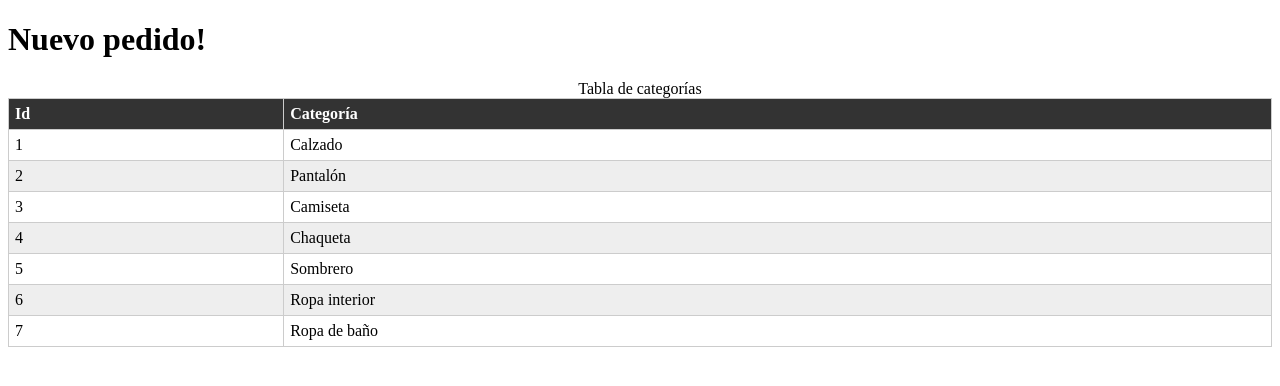
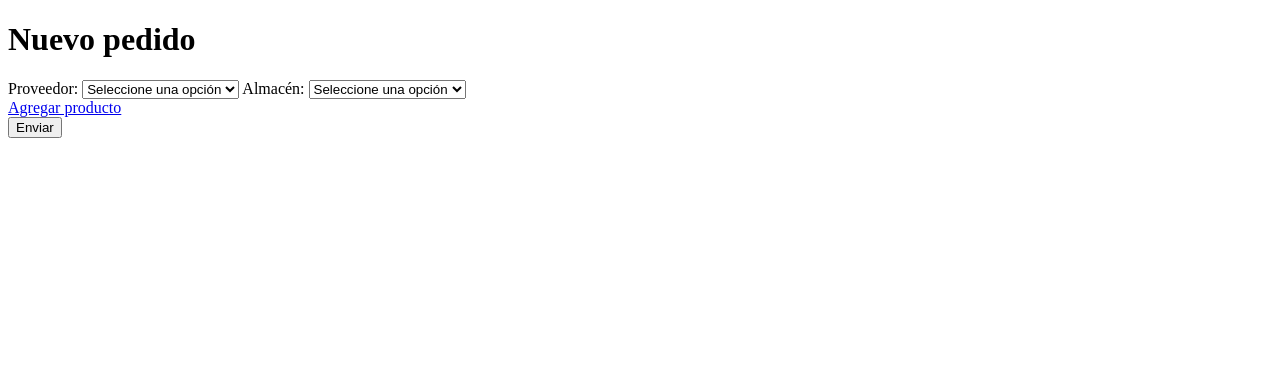
Before and after one commit to wanfra1/ABD, a PHP site: page /public/pedidos/nuevo.php in a window 1280 px wide. Shown: the top 386 px of the page. Run offline with PHP 8.4, Linux system fonts and the light colour scheme; data comes from the database, SQL or seed files in the repository; tables that the repository leaves empty hold one stand-in row (values such as "Sample post").

Commit message:
some changes :)

```diff
--- a/Abd/public/pedidos/nuevo.php
+++ b/Abd/public/pedidos/nuevo.php
@@ -1,4 +1,4 @@
-<!DOCTYPE html PUBLIC "-//W3C//DTD HTML 4.01 Transitional//EN" "http://www.w3.org/TR/html4/loose.dtd">
+<!DOCTYPE html PUBLIC "-//W3C//DTD HTML 4.01 Transitional//EN" "http://www.w3.org/TR/html4/strict.dtd">
 <html>
 <head>
     <meta http-equiv="Content-Type" content="text/html; charset=UTF-8">
@@ -6,61 +6,79 @@
     <link rel="stylesheet" type="text/css" href="../../static/css/styles.css">
 </head>
 <body>
-		<h1>Nuevo pedido!</h1>
-		<div id="divForm">
+    <h1>Nuevo pedido</h1>
     <?php include '../../servicios/bd.php';?>
-			<?php include '../../servicios/pedidos.php';?>
-			<?php include '../../servicios/categorias.php';?>
-			<table >
-				<caption>Tabla de categorías</caption>
+    <?php include '../../servicios/proveedores.php';?>
+    <?php include '../../servicios/almacenes.php';?>
+    <?php include '../../servicios/productos.php';?>
+    <?php
+    $proveedor = '';
+    $almacen = '';
+    $productos = array();
+    $errorProveedor = '';
+    $errorAlmacen = '';
+    $errorProductos = array();
 
-				<tr> <th>Id</th> <th>Categoría</th> </tr>
-				<?php
-				$categorias = new Categorias();
-                $todas = $categorias->todas();
-
-				foreach ($todas as $row) {
-
-					echo "<tr> <td>$row[0]</td> <td>$row[1]</td> </tr>";
-
+    if ($_SERVER['REQUEST_METHOD'] == 'POST') {
+        if (empty($_POST['almacen'])) {
+            $errorAlmacen = 'Por favor seleccione un almacén';
+        } else {
+            $almacen = $_POST['almacen'];
         }
 
+        if (empty($_POST['proveedor'])) {
+            $errorProveedor = 'Por favor seleccione un proveedor';
+        } else {
+            $proveedor = $_POST['proveedor'];
+        }
+    }
     ?>
 
-
-
-			</table>
-<!--
-			<form method="post" action="Pedidos.php" enctype="multipart/form-data">
-				<div id="divDatosPedido">
-					<fieldset>
-						<legend>Datos del almacen</legend>
-						<div id="divCamposPedido">
-							<label id="label_almacen" for="idAlmacen">Identificador del almacén:</label>
-							<input id="idAlmacen" name="idAlmacen" type="text" maxlength="8"/>
-						</div>
-					</fieldset>
-					<fieldset>
-						<legend>Lista de artículos</legend>
-						<div id="divArticulosPedido" class="divProductos">
-							<div id="producto0" class="lineaProducto">
-								<label id="label_idProducto0" for="idProducto0">Producto:</label>
-								<input id="idProducto0" name="idProducto0" type="text" maxlength="8"/>
-								<label id="label_cantProducto0" for="cantProducto0">Cantidad:</label>
-								<input id="cantProducto0" name="cantProducto0" type="text" maxlength="3"/>
-								<input id="botEliminar0" name="botEliminar0" type="button" onclick="eliminarProducto(this)" value="Eliminar de la lista"/>
-							</div>
-						</div>
-						<div id="divAnadirProducto">
-							<input id="botAnadir" name="botAnadir" type="button" onclick="anadirProducto()" value="Añadir más"/>
-						</div>
-					</fieldset>
+    <div id="divForm">
+        <form method="post" action="nuevo.php" enctype="multipart/form-data">
+            <label id="label_proveedor" for="proveedor">Proveedor:</label>
+            <select id="proveedor" name="proveedor">
+                <?php
+                $proveedores = new Proveedores();
+                $todos = $proveedores->todos();
+                echo '<option value="">Seleccione una opción</option>';
+                foreach ($todos as $row) {
+                    if ($row[0] == $proveedor) {
+                        echo '<option value="'.$row[0].'" selected>'.$row[0].' - '.$row[1].'</option>';
+                    } else {
+                        echo '<option value="'.$row[0].'">'.$row[0].' - '.$row[1].'</option>';
+                    }
+                }
+                ?>
+            </select>
+            <?php echo $errorProveedor; ?>
+            <label id="label_almacen" for="almacen">Almacén:</label>
+            <select id="almacen" name="almacen">
+                <?php
+                $almacenes = new Almacenes();
+                $todos = $almacenes->todos();
+                echo '<option value="">Seleccione una opción</option>';
+                foreach ($todos as $row) {
+                    if ($row[0] == $almacen) {
+                        echo '<option value="'.$row[0].'" selected>'.$row[1].'</option>';
+                    } else {
+                        echo '<option value="'.$row[0].'">'.$row[1].'</option>';
+                    }
+                }
+                ?>
+            </select>
+            <?php echo $errorAlmacen; ?>
+            <div id="divProductos" class="divProductos">
+                <?php
+                $productos = new Productos();
+                $json = $productos->todosJson();
+                echo "<a href='#' id='agregarProducto' onclick='anadirProducto(".$json.")'>Agregar producto</a>";
+                ?>
             </div>
             <div id="divSubmit">
                 <button id="submit" type="submit">Enviar</button>
             </div>
         </form>
--->
     </div>
     <script type="text/javascript" src="../../static/js/comun.js"></script>
 </body>
--- /dev/null
+++ b/Abd/servicios/proveedores.php
@@ -0,0 +1,8 @@
+<?php
+
+class Proveedores {
+    public function todos() {
+        $bd = new BaseDatos();
+        return $bd->getQuery('SELECT * FROM `stock_proveedor`');
+    }
+}
```
Lines whose indentation alone changed are shown as unchanged.
